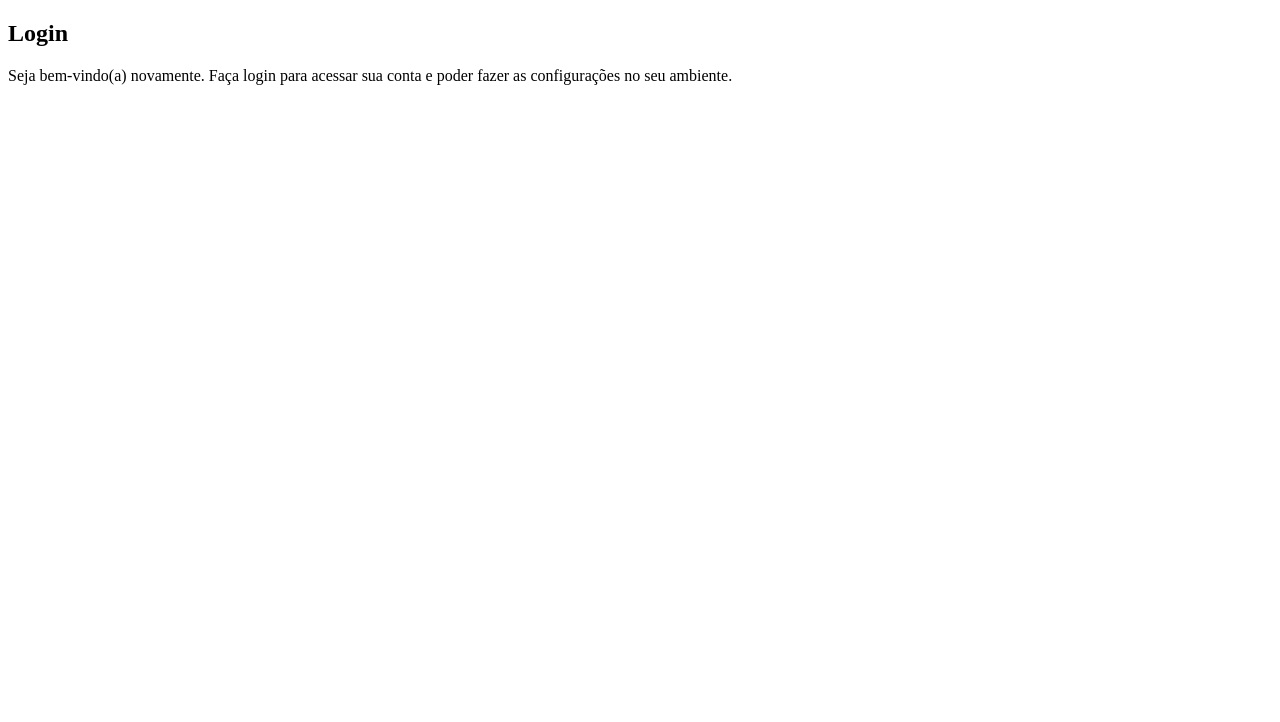
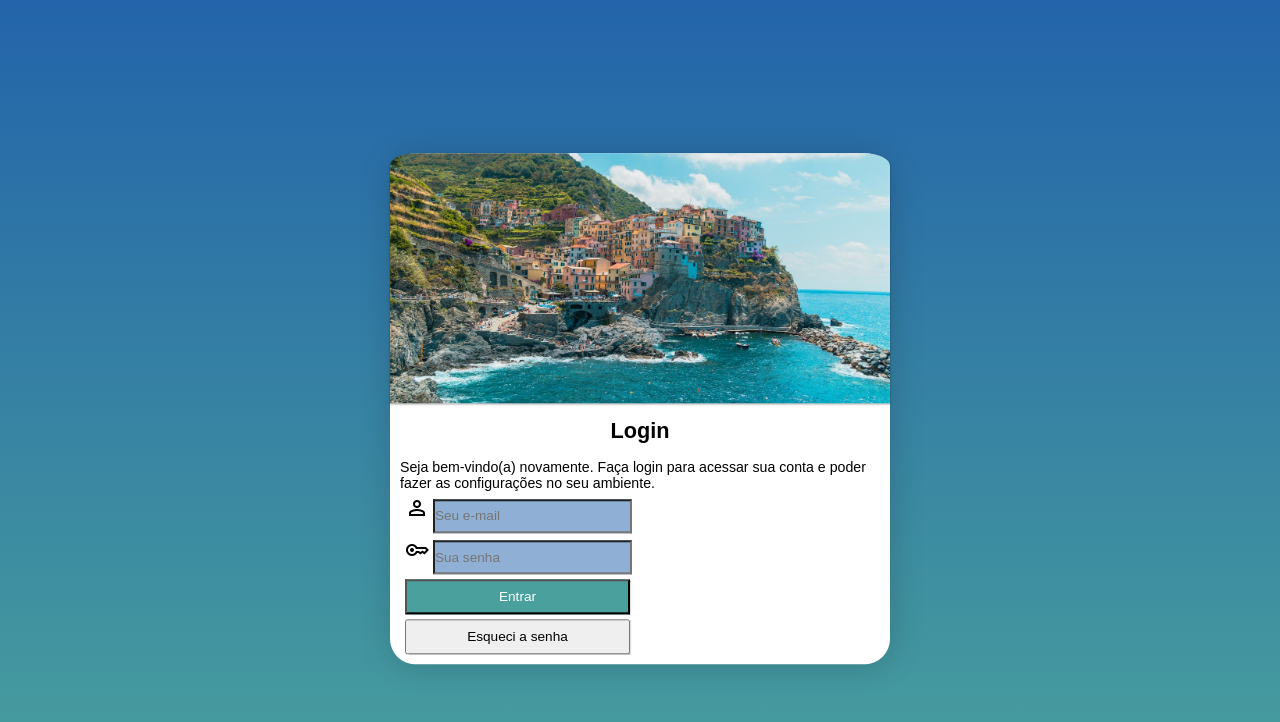
Before and after one commit to sergiocravo/projeto-login, a plain HTML site: page teste.html in a window 1280 px wide. Drawn offline with nearby package versions, Linux system fonts and the light colour scheme.

Commit message:
Criei minha versão de teste do projeto-login

```diff
--- a/estilos/style.css
+++ b/estilos/style.css
@@ -3,5 +3,5 @@
 /*
     Paleta de Cores:
     Verde: #49a09d
-    Lilás: #5f2c82
+    Azul: #2364AA
 */
--- /dev/null
+++ b/estilos/teste-paisagem.css
@@ -0,0 +1,21 @@
+@charset "UTF-8";
+
+/*
+    Paleta de Cores:
+    Verde: #49a09d
+    Azul: #2364AA
+*/
+
+@media screen and (min-width:768px) {
+
+
+
+body{
+    background-image: linear-gradient(to bottom, #2364AA, #49a09d);
+
+}
+
+section#login{
+    width: 500px;
+}
+}
--- /dev/null
+++ b/estilos/teste-style.css
@@ -0,0 +1,89 @@
+@charset "UTF-8";
+
+/*
+    Paleta de Cores:
+    Verde: #49a09d
+    Azul: #2364AA
+*/
+
+*{
+    font-family: Arial, Helvetica, sans-serif;
+    font-size: 0.98em;
+    margin: 0px;
+    padding: 0px;
+
+}
+
+body{
+    height: 100vh;
+    background-color: #2364AA;
+
+}
+
+main{
+    position: relative;
+}
+
+section#login{
+    box-shadow: 1px 2px 32px rgba(0, 0, 0, 0.178);
+    position: absolute;
+    top: 50%;
+    left: 50%;
+    transform: translate(-50%, 30%);
+    background-color: white;
+    border-radius: 5%;
+    width: 260px;
+}
+
+div#imagem{
+    background-image: url("../imagens/fundo-de-tela-pexels.jpg");
+    background-repeat: no-repeat;
+    background-position: center center;
+    height: 250px;
+    background-size: cover;
+    border-top-left-radius: 5%;
+    border-top-right-radius: 5%;
+    box-shadow: 0px 1px 2px rgba(0, 0, 0, 0.397);
+}
+
+div#formulario{
+margin: 10px;
+}
+
+div h1{
+    font-size: 1.5em;
+    margin: 15px;
+    text-align: center;
+}
+
+form p{
+    margin: 5px;
+
+}
+
+label{
+ background-position: center bottom;
+
+}
+
+input.form{
+    width: 195px;
+    height: 30px;
+    background-color: #2364aa81;
+}
+
+input.botao{
+    width: 225px;
+    height: 35px;
+    box-shadow: 1px 1px 1px rgba(0, 0, 0, 0.247);
+    border-style: solid rgba(0, 0, 0, 0.37);
+}
+
+input#entrar{
+    color: white;
+    background-color: #49a09d;
+}
+
+input#entrar:hover{
+    background-color: #397e7b;
+}
--- a/teste.html
+++ b/teste.html
@@ -4,19 +4,39 @@
     <meta charset="UTF-8">
     <meta name="viewport" content="width=device-width, initial-scale=1.0">
     <title>Login</title>
-    <link rel="stylesheet" href="estilos/style.css">
+
+    <link rel="stylesheet" href="https://fonts.googleapis.com/css2?family=Material+Symbols+Outlined:opsz,wght,FILL,GRAD@20..48,100..700,0..1,-50..200" />
+
+    <link rel="stylesheet" href="estilos/teste-style.css">
+    <link rel="stylesheet" href="estilos/teste-paisagem.css">
 </head>
 <body>
     <main>
         <section id="login">
-            <div id="imagem">
-
+            <div id="imagem" class="linha">
             </div>
-            <div id="formulario">
+            <div id="formulario" class="linha">
                 <h1>Login</h1>
                 <p>Seja bem-vindo(a) novamente. Faça login para acessar sua conta e poder fazer as configurações no seu ambiente.</p>
 
-                <form action="login.php" method="post"></form>
+                <form action="login.php" method="post" autocomplete="on">
+                    <p>
+                        <label for="iusu"> <span class="material-symbols-outlined"> person</span></label>
+                        <input class="form" type="text" name="usu" id="iusu" required size="18" placeholder="Seu e-mail" autocomplete="username">
+                    </p>
+                    <p>
+                        <label for="isenha"><span class="material-symbols-outlined"> key </span></label>
+                        <input class="form" type="password" name="senha" id="isenha" required size="19" placeholder="Sua senha" autocomplete="current-password">
+                    </p>
+
+                    <p>
+                        <input class="botao" id="entrar" type="submit" value="Entrar" size="50">
+                    </p>
+                    <p>
+                        <input class="botao" id="esqueci" type="button" value="Esqueci a senha">
+                    </p>
+
+                </form>
             </div>
         </section>
     </main>
```
